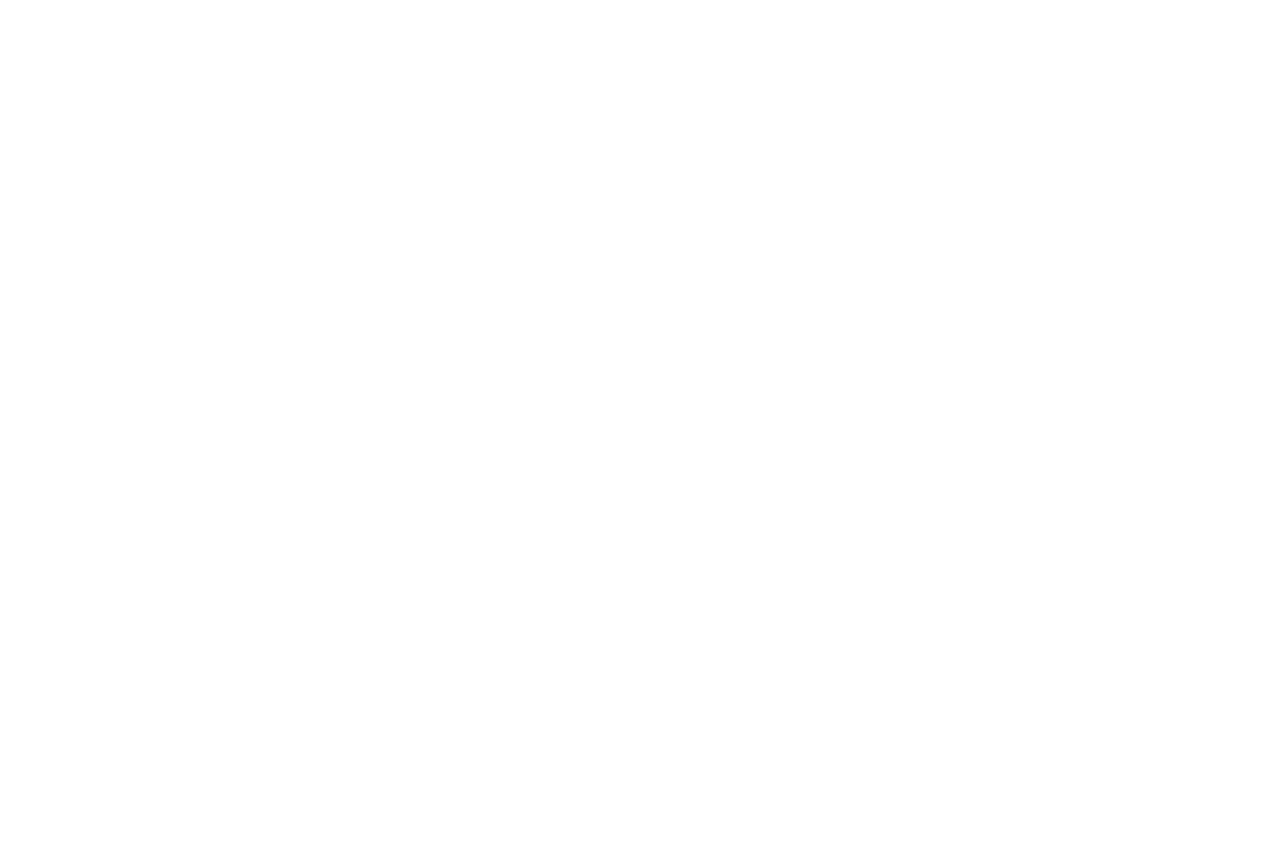
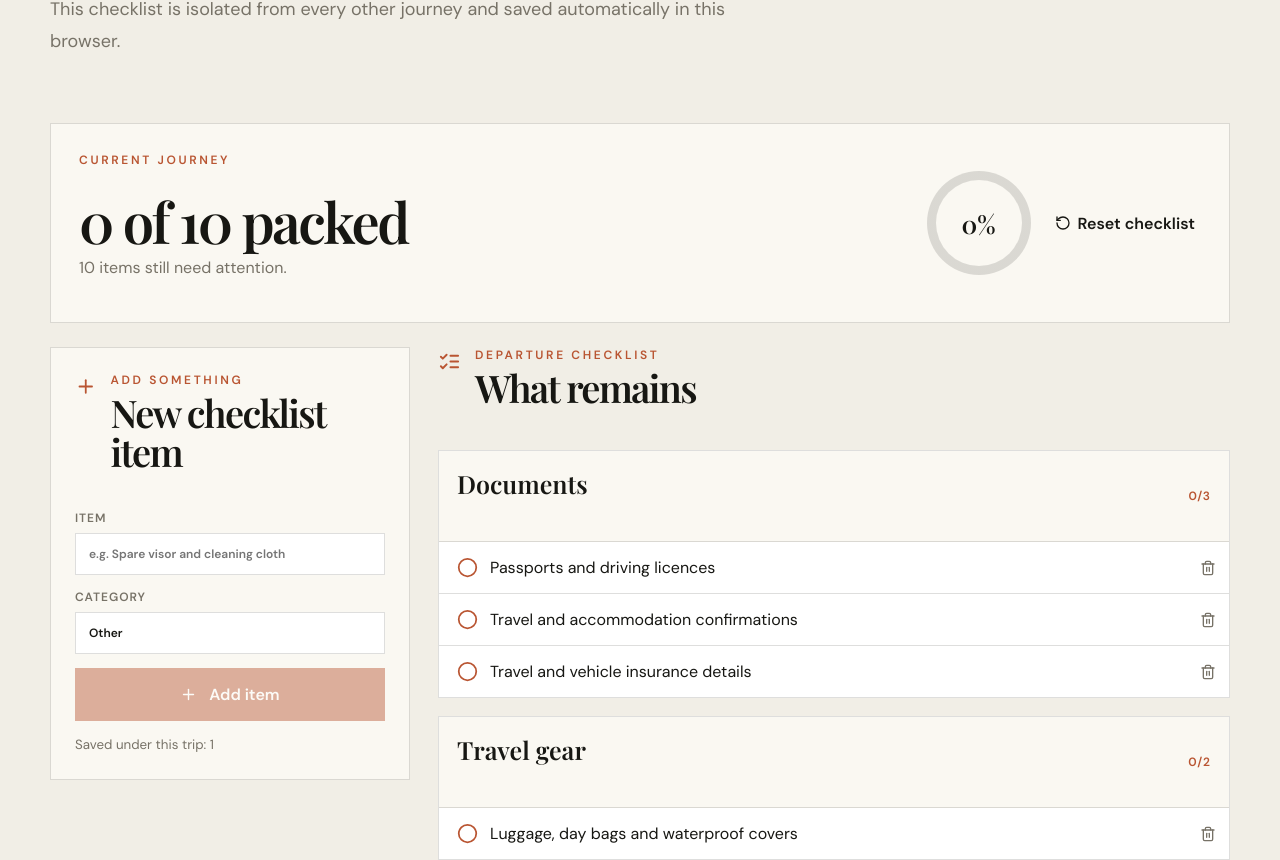
Before and after one commit to PrassasMichael/Two-Wheels-One-Way, a Next.js app: page /trips/1/packing in a window 1280 px wide. Before the commit this address had no page. Shown: the part 440-1300 px from the top of the page. Before the commit the page ends 800 px from the top, so only its background shows below. Built offline with nearby package versions, Linux system fonts and the light colour scheme; a web font is replaced by a local one.

Commit message:
make packing trip aware

```diff
--- /dev/null
+++ b/app/trips/[slug]/packing/page.tsx
@@ -0,0 +1,106 @@
+"use client";
+
+import Link from "next/link";
+import { useParams } from "next/navigation";
+import { useEffect, useMemo, useState } from "react";
+import { ArrowLeft, CheckCircle2, Circle, ListChecks, Plus, RotateCcw, Trash2 } from "lucide-react";
+import "../../../packing/packing.css";
+
+type PackingItem = { id: string; label: string; category: string; packed: boolean };
+
+const defaultItems: PackingItem[] = [
+  { id: "documents-passport", label: "Passports and driving licences", category: "Documents", packed: false },
+  { id: "documents-bookings", label: "Travel and accommodation confirmations", category: "Documents", packed: false },
+  { id: "documents-insurance", label: "Travel and vehicle insurance details", category: "Documents", packed: false },
+  { id: "gear-bags", label: "Luggage, day bags and waterproof covers", category: "Travel gear", packed: false },
+  { id: "gear-weather", label: "Weather-appropriate outer layers", category: "Travel gear", packed: false },
+  { id: "tech-phones", label: "Phones, chargers and power bank", category: "Technology", packed: false },
+  { id: "tech-navigation", label: "Navigation cables and offline maps", category: "Technology", packed: false },
+  { id: "health-medicine", label: "Medication and compact first-aid kit", category: "Health", packed: false },
+  { id: "health-sun", label: "Sunscreen, hydration salts and insect repellent", category: "Health", packed: false },
+  { id: "clothing-layers", label: "Clothing layers appropriate for the route", category: "Clothing", packed: false },
+];
+
+function makeId() {
+  if (typeof crypto !== "undefined" && typeof crypto.randomUUID === "function") return crypto.randomUUID();
+  return `packing-${Date.now()}-${Math.random().toString(36).slice(2)}`;
+}
+
+function isPackingItem(value: unknown): value is PackingItem {
+  if (!value || typeof value !== "object") return false;
+  const item = value as Partial<PackingItem>;
+  return typeof item.id === "string" && typeof item.label === "string" && typeof item.category === "string" && typeof item.packed === "boolean";
+}
+
+export default function TripPackingPage() {
+  const params = useParams<{ slug: string }>();
+  const slug = params.slug;
+  const storageKey = `two-wheels-one-way:trip:${slug}:packing`;
+  const [items, setItems] = useState<PackingItem[]>(defaultItems);
+  const [label, setLabel] = useState("");
+  const [category, setCategory] = useState("Other");
+  const [loaded, setLoaded] = useState(false);
+
+  useEffect(() => {
+    try {
+      const saved = JSON.parse(localStorage.getItem(storageKey) || "null");
+      if (Array.isArray(saved)) {
+        const validItems = saved.filter(isPackingItem);
+        if (validItems.length) setItems(validItems);
+      }
+    } catch {}
+    setLoaded(true);
+  }, [storageKey]);
+
+  useEffect(() => {
+    if (!loaded) return;
+    try { localStorage.setItem(storageKey, JSON.stringify(items)); } catch {}
+  }, [items, loaded, storageKey]);
+
+  const categories = useMemo(() => Array.from(new Set(items.map((item) => item.category))), [items]);
+  const packedCount = items.filter((item) => item.packed).length;
+  const progress = items.length ? Math.round((packedCount / items.length) * 100) : 0;
+
+  function addItem(event: React.FormEvent) {
+    event.preventDefault();
+    if (!label.trim()) return;
+    setItems((current) => [...current, { id: makeId(), label: label.trim(), category: category.trim() || "Other", packed: false }]);
+    setLabel("");
+  }
+
+  return (
+    <main className="archive-page workspace-page packing-page">
+      <header className="archive-page-header">
+        <Link href={`/trips/${slug}`}><ArrowLeft size={17} /> Back to trip</Link>
+        <div className="archive-header-links"><Link href={`/trips/${slug}/map`}>Journey map</Link><Link href="/trips">Change trip</Link></div>
+      </header>
+      <section className="archive-page-hero compact-archive-hero">
+        <p className="eyebrow dark">TRIP PACKING · {slug.replaceAll("-", " ").toUpperCase()}</p>
+        <h1>Ready before<br />the road begins.</h1>
+        <p>This checklist is isolated from every other journey and saved automatically in this browser.</p>
+      </section>
+      <section className="packing-overview">
+        <div className="packing-progress-copy"><p className="eyebrow dark">CURRENT JOURNEY</p><h2>{packedCount} of {items.length} packed</h2><p>{progress === 100 ? "Everything is ready for departure." : `${items.length - packedCount} items still need attention.`}</p></div>
+        <div className="packing-progress" aria-label={`${progress}% packed`}><div className="packing-progress-ring" style={{ "--progress": `${progress * 3.6}deg` } as React.CSSProperties}><strong>{progress}%</strong></div><button type="button" onClick={() => setItems(defaultItems.map((item) => ({ ...item })))}><RotateCcw size={16} /> Reset checklist</button></div>
+      </section>
+      <section className="packing-workspace">
+        <form className="packing-add-form" onSubmit={addItem}>
+          <div className="workspace-heading"><Plus size={23} /><div><p className="eyebrow dark">ADD SOMETHING</p><h2>New checklist item</h2></div></div>
+          <label>Item<input value={label} onChange={(event) => setLabel(event.target.value)} placeholder="e.g. Spare visor and cleaning cloth" /></label>
+          <label>Category<input value={category} onChange={(event) => setCategory(event.target.value)} list="packing-categories" /></label>
+          <datalist id="packing-categories">{categories.map((name) => <option value={name} key={name} />)}</datalist>
+          <button className="primary-button" type="submit" disabled={!label.trim()}><Plus size={17} /> Add item</button>
+          <small>Saved under this trip: {slug}</small>
+        </form>
+        <div className="packing-lists">
+          <div className="workspace-heading"><ListChecks size={23} /><div><p className="eyebrow dark">DEPARTURE CHECKLIST</p><h2>What remains</h2></div></div>
+          {categories.map((categoryName) => {
+            const categoryItems = items.filter((item) => item.category === categoryName);
+            const complete = categoryItems.every((item) => item.packed);
+            return <section className={complete ? "packing-category complete" : "packing-category"} key={categoryName}><header><h3>{categoryName}</h3><span>{categoryItems.filter((item) => item.packed).length}/{categoryItems.length}</span></header>{categoryItems.map((item) => <div className={item.packed ? "packing-item packed" : "packing-item"} key={item.id}><button type="button" className="packing-toggle" onClick={() => setItems((current) => current.map((entry) => entry.id === item.id ? { ...entry, packed: !entry.packed } : entry))}>{item.packed ? <CheckCircle2 size={21} /> : <Circle size={21} />}<span>{item.label}</span></button><button type="button" className="packing-delete" onClick={() => setItems((current) => current.filter((entry) => entry.id !== item.id))} aria-label={`Delete ${item.label}`}><Trash2 size={16} /></button></div>)}</section>;
+          })}
+        </div>
+      </section>
+    </main>
+  );
+}
```
